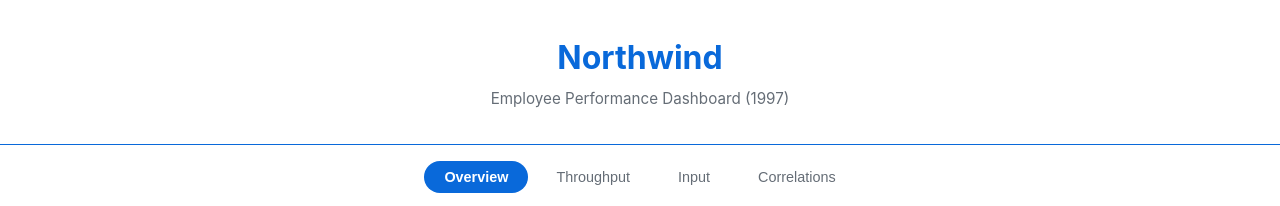
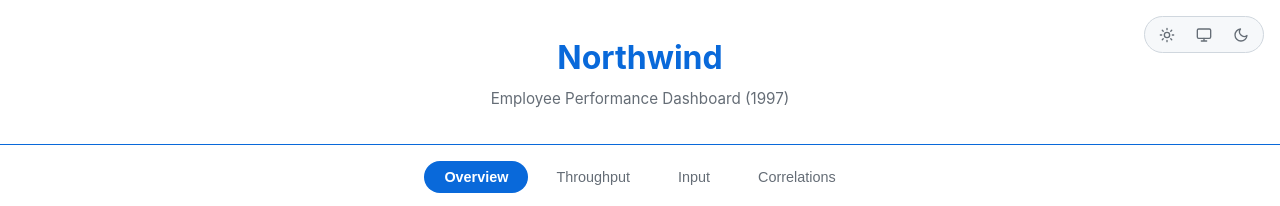
Before and after one commit to mattiasthalen/daana-test, a Jekyll site: the page built from docs/index.html, in a window 1280 px wide. Shown: the top 206 px of the page. Built offline with Jekyll 4.4.1, drawn with Linux system fonts in a browser that asks for light colours.

Commit message:
feat(ui): add segmented theme toggle in header
Three-button pill (sun/monitor/moon icons, inline SVGs) absolutely
positioned top-right of the header. Wraps below the title on mobile.
Buttons are inert until the JS wires them up in a later task.

```diff
--- a/docs/_layouts/default.html
+++ b/docs/_layouts/default.html
@@ -23,6 +23,31 @@
   <header class="header">
     <h1 class="header__title">Northwind</h1>
     <p class="header__subtitle">Employee Performance Dashboard (1997)</p>
+    <div class="theme-toggle" role="radiogroup" aria-label="Theme">
+      <button class="theme-toggle__btn" data-theme-choice="light"
+              role="radio" aria-checked="false"
+              aria-label="Light theme" title="Light">
+        <svg viewBox="0 0 24 24" fill="none" stroke="currentColor" stroke-width="2" stroke-linecap="round" stroke-linejoin="round" aria-hidden="true">
+          <circle cx="12" cy="12" r="4"></circle>
+          <path d="M12 2v2M12 20v2M4.93 4.93l1.41 1.41M17.66 17.66l1.41 1.41M2 12h2M20 12h2M4.93 19.07l1.41-1.41M17.66 6.34l1.41-1.41"></path>
+        </svg>
+      </button>
+      <button class="theme-toggle__btn" data-theme-choice="system"
+              role="radio" aria-checked="false"
+              aria-label="Follow system theme" title="System">
+        <svg viewBox="0 0 24 24" fill="none" stroke="currentColor" stroke-width="2" stroke-linecap="round" stroke-linejoin="round" aria-hidden="true">
+          <rect x="2" y="3" width="20" height="14" rx="2"></rect>
+          <path d="M8 21h8M12 17v4"></path>
+        </svg>
+      </button>
+      <button class="theme-toggle__btn" data-theme-choice="dark"
+              role="radio" aria-checked="false"
+              aria-label="Dark theme" title="Dark">
+        <svg viewBox="0 0 24 24" fill="none" stroke="currentColor" stroke-width="2" stroke-linecap="round" stroke-linejoin="round" aria-hidden="true">
+          <path d="M21 12.79A9 9 0 1 1 11.21 3 7 7 0 0 0 21 12.79z"></path>
+        </svg>
+      </button>
+    </div>
   </header>
 
   <nav class="tabs">
--- a/docs/assets/css/style.css
+++ b/docs/assets/css/style.css
@@ -72,6 +72,7 @@ body {
   text-align: center;
   padding: 2rem;
   border-bottom: 1px solid var(--accent);
+  position: relative;
 }
 
 .header__title {
@@ -85,6 +86,52 @@ body {
   color: var(--muted);
   font-size: 0.95rem;
   margin: 0.25rem 0 0;
+}
+
+/* Theme Toggle */
+.theme-toggle {
+  position: absolute;
+  top: 1rem;
+  right: 1rem;
+  display: inline-flex;
+  gap: 0.125rem;
+  padding: 0.25rem;
+  background: var(--card);
+  border: 1px solid var(--border);
+  border-radius: 999px;
+}
+
+.theme-toggle__btn {
+  background: transparent;
+  border: none;
+  color: var(--muted);
+  padding: 0.35rem 0.6rem;
+  border-radius: 999px;
+  cursor: pointer;
+  display: inline-flex;
+  align-items: center;
+  justify-content: center;
+  transition: color 0.15s, background 0.15s;
+}
+
+.theme-toggle__btn:hover {
+  color: var(--text);
+}
+
+.theme-toggle__btn:focus-visible {
+  outline: 2px solid var(--accent);
+  outline-offset: 2px;
+}
+
+.theme-toggle__btn--active {
+  background: var(--accent);
+  color: var(--bg);
+}
+
+.theme-toggle__btn svg {
+  width: 1rem;
+  height: 1rem;
+  display: block;
 }
 
 /* Tabs */
@@ -326,6 +373,11 @@ details code {
     flex-wrap: wrap;
   }
 
+  .theme-toggle {
+    position: static;
+    margin: 0.75rem auto 0;
+  }
+
   .stat-row {
     flex-direction: column;
   }
```
